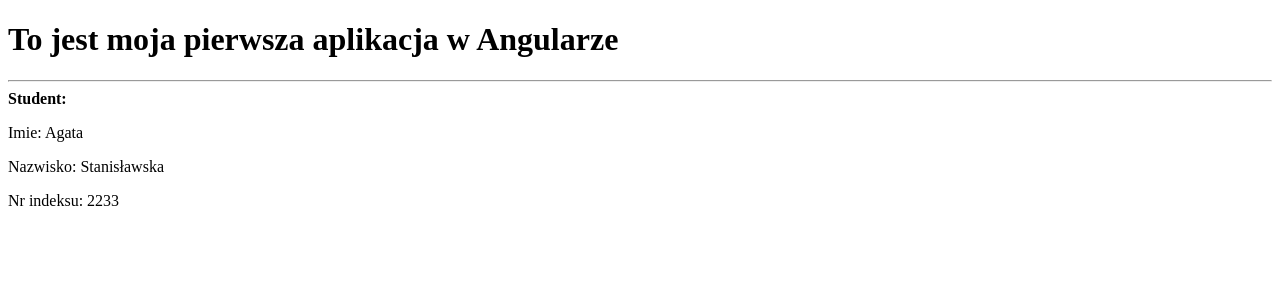
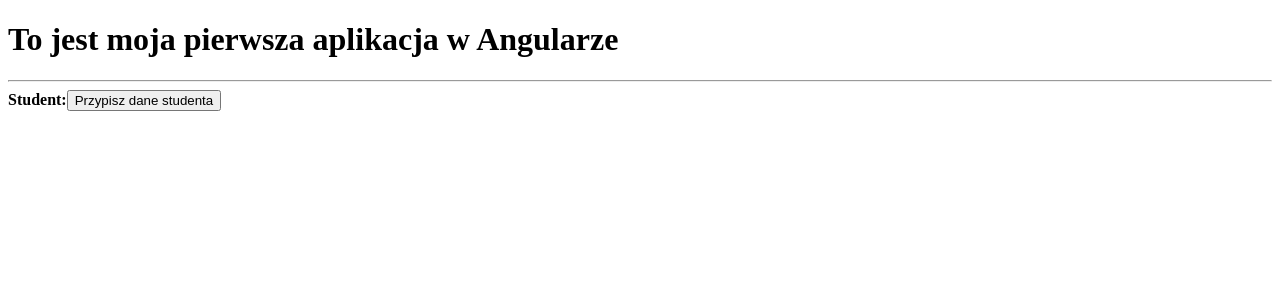
Before and after one commit to szymonbartnik/podstawowe-technologie-internetowe, an Angular app in the folder podstawowe-technologie/: page / in a window 1280 px wide. Shown: the top 300 px of the page. Built offline with nearby package versions, Linux system fonts and the light colour scheme.

Commit message:
added click event

```diff
--- a/podstawowe-technologie/src/app/students/students.component.html
+++ b/podstawowe-technologie/src/app/students/students.component.html
@@ -1,5 +1,6 @@
 <b>Student:</b>
-<div>
+<button (click)="assignStudent('Agata', 'Stanisławska', 1122)">Przypisz dane studenta</button>
+<div *ngIf="student">
   <p>Imie: {{student.name}}</p>
   <p>Nazwisko: {{student.surname}}</p>
   <p>Nr indeksu: {{student.id}}</p>
--- a/podstawowe-technologie/src/app/students/students.component.ts
+++ b/podstawowe-technologie/src/app/students/students.component.ts
@@ -13,7 +13,10 @@ export class StudentsComponent implements OnInit {
   }
 
   ngOnInit(): void {
-    this.student = new Student('Agata', 'Stanisławska', 2233);
+  }
+
+  assignStudent(name: string, surname: string, id: number): void {
+    this.student = new Student(name, surname, id);
   }
 
 }
```
